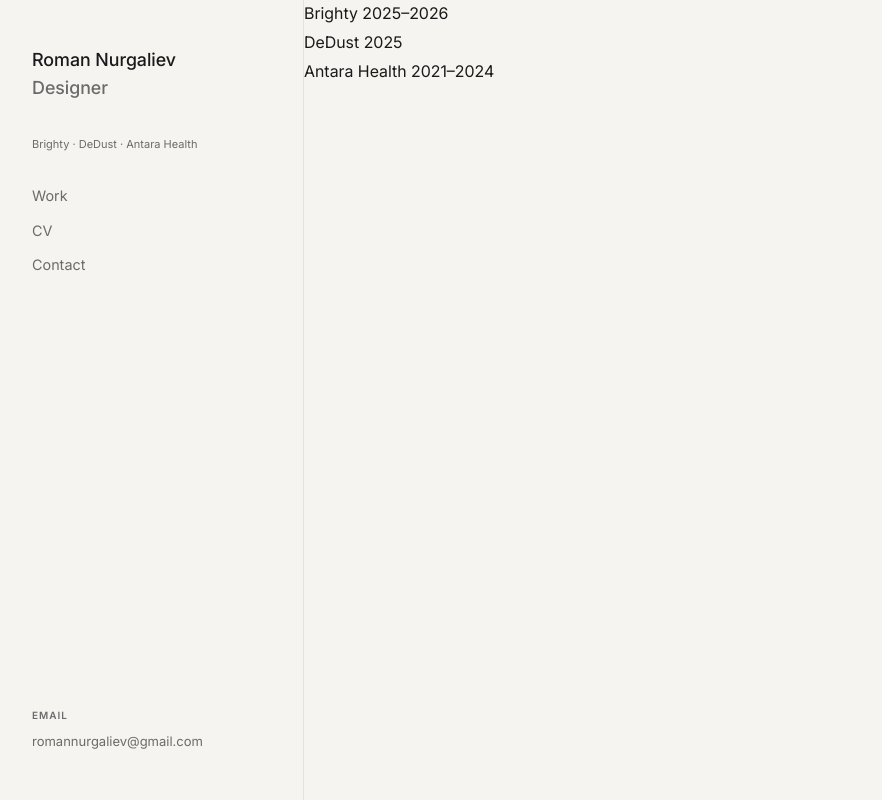
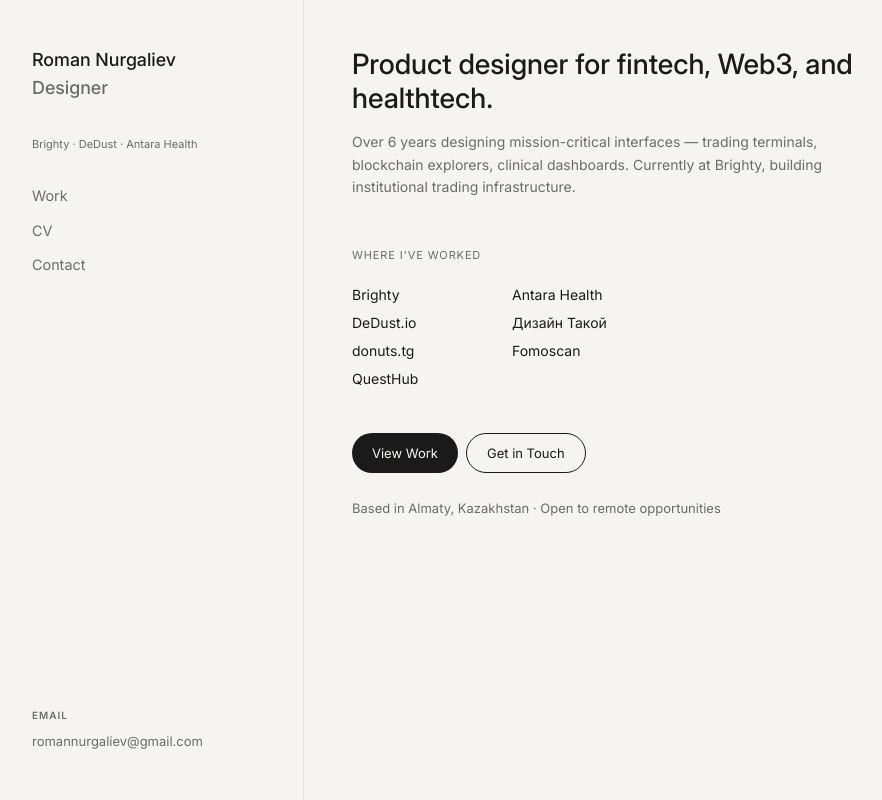
Before and after one commit to romannurgaliev/romannurgaliev.com, a website: page index.html in a window 1280 px wide. Shown: the whole page, without its empty margins (16-898 px from the left). Drawn offline with Linux system fonts and the light colour scheme.

Commit message:
index: endless.design structure with full content

```diff
--- a/index.html
+++ b/index.html
@@ -12,7 +12,6 @@
 </head>
 <body class="two-col">
 
-  <!-- Left panel -->
   <aside class="sidebar animate">
     <div class="sidebar-top">
       <p class="sidebar-name">Roman Nurgaliev</p>
@@ -31,32 +30,36 @@
     <a class="sidebar-email" href="mailto:romannurgaliev@gmail.com">romannurgaliev@gmail.com</a>
   </aside>
 
-  <!-- Right panel -->
-  <main class="content animate delay-1">
+  <main class="content home-content animate delay-1">
 
-    <article class="case-card">
-      <div class="case-card-thumb"></div>
-      <div class="case-card-meta">
-        <span class="case-card-title">Brighty</span>
-        <span class="case-card-year">2025–2026</span>
+    <p class="home-headline">Product designer for fintech, Web3, and healthtech.</p>
+
+    <p class="home-bio">Over 6 years designing mission-critical interfaces —
+trading terminals, blockchain explorers, clinical dashboards.
+Currently at Brighty, building institutional trading infrastructure.</p>
+
+    <p class="home-section-label">Where I've worked</p>
+
+    <div class="home-companies">
+      <div class="home-companies-col">
+        <span>Brighty</span>
+        <span>DeDust.io</span>
+        <span>donuts.tg</span>
+        <span>QuestHub</span>
       </div>
-    </article>
+      <div class="home-companies-col">
+        <span>Antara Health</span>
+        <span>Дизайн Такой</span>
+        <span>Fomoscan</span>
+      </div>
+    </div>
 
-    <article class="case-card">
-      <div class="case-card-thumb"></div>
-      <div class="case-card-meta">
-        <span class="case-card-title">DeDust</span>
-        <span class="case-card-year">2025</span>
-      </div>
-    </article>
+    <div class="home-cta">
+      <a class="home-btn home-btn--dark" href="work.html">View Work</a>
+      <a class="home-btn home-btn--light" href="mailto:romannurgaliev@gmail.com">Get in Touch</a>
+    </div>
 
-    <article class="case-card">
-      <div class="case-card-thumb"></div>
-      <div class="case-card-meta">
-        <span class="case-card-title">Antara Health</span>
-        <span class="case-card-year">2021–2024</span>
-      </div>
-    </article>
+    <p class="home-location">Based in Almaty, Kazakhstan · Open to remote opportunities</p>
 
   </main>
 
--- a/style.css
+++ b/style.css
@@ -648,6 +648,92 @@ body.two-col {
   align-items: center;
 }
 
+/* Homepage */
+.home-content {
+  padding: 48px;
+  max-width: 640px;
+  gap: 0;
+}
+
+.home-headline {
+  font-size: 28px;
+  font-weight: 500;
+  line-height: 1.2;
+  color: var(--text);
+  margin-top: 0;
+}
+
+.home-bio {
+  font-size: 14px;
+  color: var(--text-muted);
+  line-height: 1.6;
+  margin-top: 16px;
+  max-width: 520px;
+}
+
+.home-section-label {
+  font-size: 11px;
+  text-transform: uppercase;
+  letter-spacing: 0.08em;
+  color: var(--text-muted);
+  margin-top: 48px;
+  margin-bottom: 16px;
+}
+
+.home-companies {
+  display: grid;
+  grid-template-columns: 1fr 1fr;
+  max-width: 320px;
+}
+
+.home-companies-col {
+  display: flex;
+  flex-direction: column;
+}
+
+.home-companies-col span {
+  font-size: 14px;
+  color: var(--text);
+  line-height: 2;
+}
+
+.home-cta {
+  display: flex;
+  gap: 8px;
+  margin-top: 40px;
+}
+
+.home-btn {
+  display: inline-flex;
+  align-items: center;
+  padding: 8px 20px;
+  font-size: 13px;
+  border-radius: 100px;
+  text-decoration: none;
+  transition: opacity 0.15s ease;
+}
+
+.home-btn:hover {
+  opacity: 0.8;
+}
+
+.home-btn--dark {
+  background: var(--text);
+  color: var(--bg);
+}
+
+.home-btn--light {
+  background: transparent;
+  border: 1px solid var(--text);
+  color: var(--text);
+}
+
+.home-location {
+  font-size: 13px;
+  color: var(--text-muted);
+  margin-top: 24px;
+}
+
 /* CV */
 .cv {
   padding: 48px;
```
